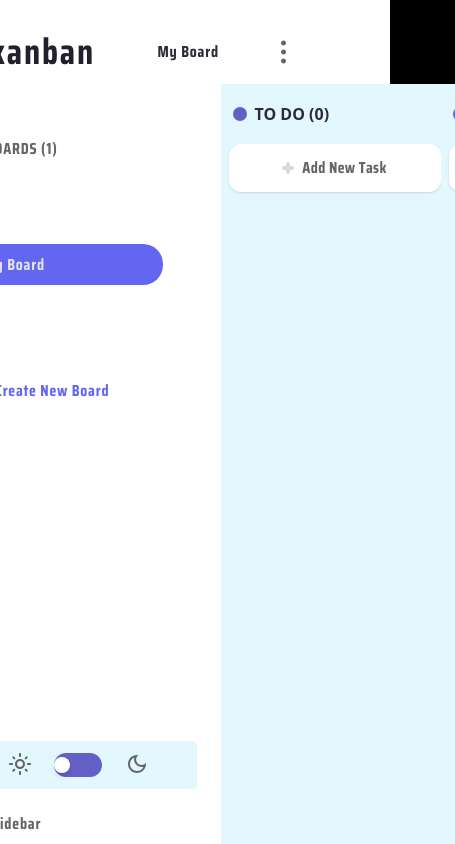
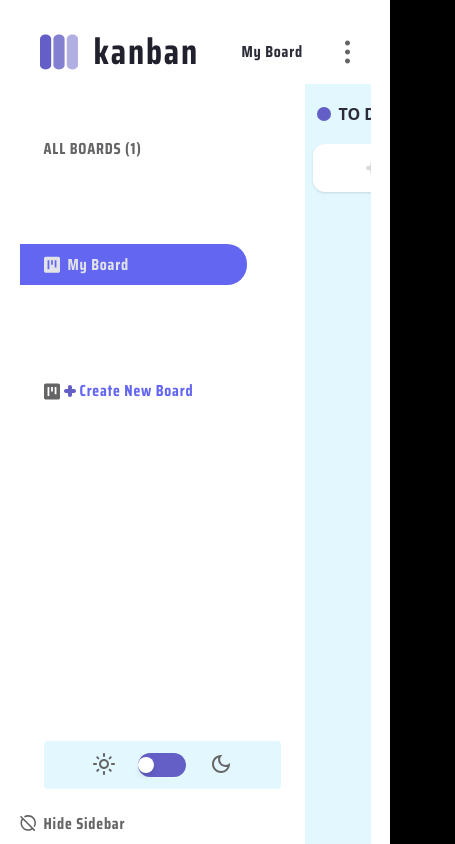
Before and after one commit to tomizdebski/KANBAN_APP, a Next.js app: page / in a window 390 px wide. Shown: the whole page, 455 px wide, since content can reach past the window. Built offline with nearby package versions, Linux system fonts and the light colour scheme.

Commit message:
bug-fix/fix-responsive-layout

```diff
--- a/components/Board.tsx
+++ b/components/Board.tsx
@@ -75,11 +75,10 @@ const KanabnBoard = ({
       <div
         className="
         flex
+
         min-h-[90%]
-        w-full
+        w-[90vw]
         h-[90vh]
-        overflow-x-hidden
-        overflow-y-hidden
         text-dark_gray dark:text-white
         bg-light_blue dark:bg-deep_gray
         "
@@ -98,7 +97,7 @@ const KanabnBoard = ({
           onDragEnd={onDragEnd}
           onDragOver={onDragOver}
         >
-          <div className=" flex gap-4 w-[60vw] overflow-auto">
+          <div className=" flex gap-4 w-[80%] overflow-auto">
             <div className="flex  ">
               <SortableContext items={columnsId}>
                 {columns.map((column) => (
--- a/components/ColumnContainer.tsx
+++ b/components/ColumnContainer.tsx
@@ -71,7 +71,6 @@ const ColumnContainer = (props: Props) => {
 
     w-[220px]
     h-[80%]
-
     flex flex-col
     bg-light_blue dark:bg-deep_gray
     "
--- a/components/Navbar.tsx
+++ b/components/Navbar.tsx
@@ -14,7 +14,7 @@ interface Props {
 const Navbar = ({ activeBoard }: Props) => {
   const { systemTheme, theme, setTheme } = useTheme();
   return (
-    <div className="w-[90vw] h-[84px]  py-5 bg-gray-800 flex-col items-between justify-between flex">
+    <div className="w-full h-[84px] py-5 px-5 bg-gray-800 flex-col items-between align-between flex">
       <div className="justify-between items-center flex">
         <Logo />
         <div className="text-dark_gray dark:text-light_gray text-2xl font-bold font-saira leading-loose tracking-wider">
--- a/components/Sidebar.tsx
+++ b/components/Sidebar.tsx
@@ -27,7 +27,7 @@ const Sidebar = ({ boards, activeBoard, setBoards, setActiveBoard }: Props) => {
       <div className="w-[227px] h-[382px] flex-col justify-center items-center gap-[37px] flex">
         <div className="self-stretch h-[273px] flex-col justify-between items-start flex">
           <div className="self-stretch px-6 justify-between items-start inline-flex">
-            <div className="grow shrink basis-0 text-[#656567] dark:text-zinc-200 text-sm font-semibold font-saira leading-tight tracking-wider">
+            <div className="grow  basis-0 text-[#656567] dark:text-zinc-200 text-sm font-semibold font-saira leading-tight tracking-wider">
               ALL BOARDS ({boards.length})
             </div>
           </div>
@@ -50,7 +50,7 @@ const Sidebar = ({ boards, activeBoard, setBoards, setActiveBoard }: Props) => {
                 className=""
               />
               <div className="flex justify-between">
-              <div className="text-center text-light_gray dark:text-zinc-200text-sm font-semibold font-saira leading-none tracking-wider">
+              <div className="text-center text-light_gray dark:text-zinc-200 text-sm font-semibold font-saira leading-none tracking-wider">
                 {el.title}
               </div>
 
```
